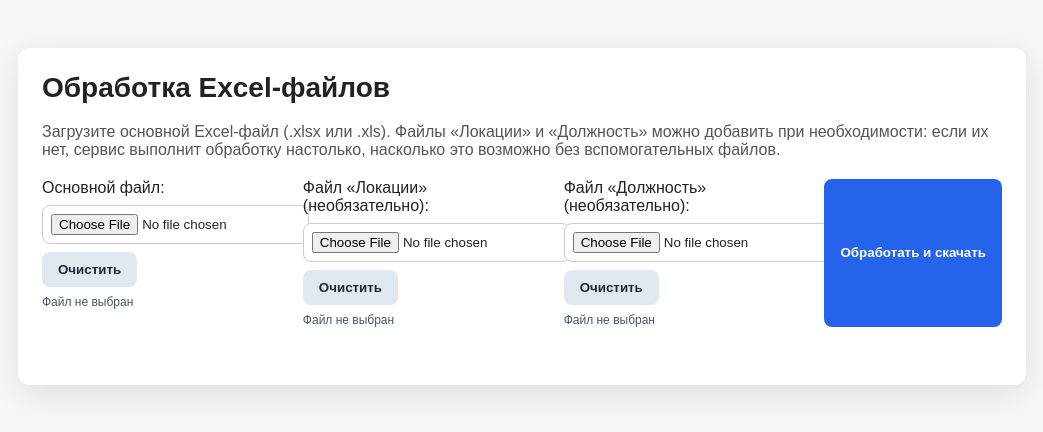
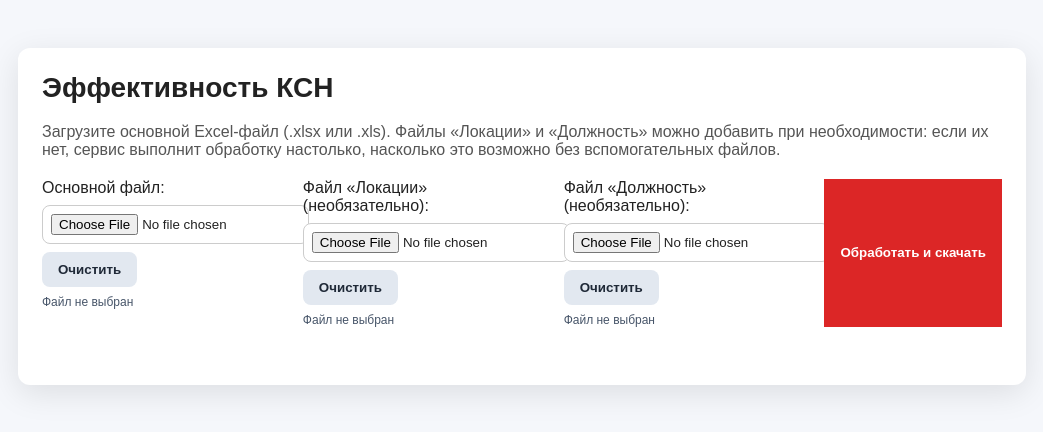
Before and after one commit to ivanovaineftm-dev/KSN, a FastAPI app: page / in a window 1280 px wide. Shown: the top 432 px of the page, without its empty margins (118-1161 px from the left). Run offline with FastAPI, Linux system fonts and the light colour scheme.

Commit message:
Update title and restyle process button

```diff
--- a/app/templates/index.html
+++ b/app/templates/index.html
@@ -146,7 +146,7 @@
 </head>
 <body>
   <div class="container">
-    <h1>Обработка Excel-файлов</h1>
+    <h1>Эффективность КСН</h1>
     <p>Загрузите основной Excel-файл (.xlsx или .xls). Файлы &laquo;Локации&raquo; и &laquo;Должность&raquo; можно добавить при необходимости: если их нет, сервис выполнит обработку настолько, насколько это возможно без вспомогательных файлов.</p>
 
     <form id="upload-form">
@@ -191,5 +191,11 @@
   </div>
 
   <script src="/static/app.js"></script>
+  <style>
+    #submit-btn {
+      background: #dc2626;
+      border-radius: 0;
+    }
+  </style>
 </body>
 </html>
```
